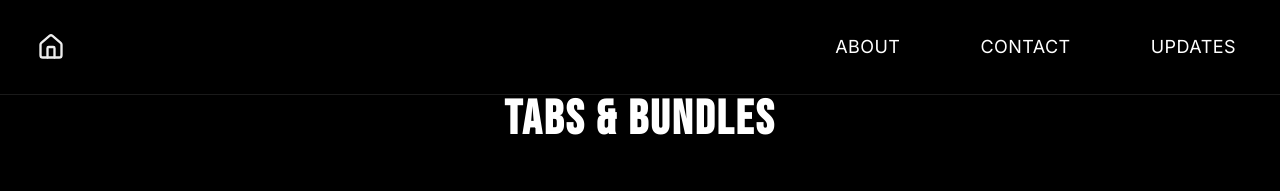
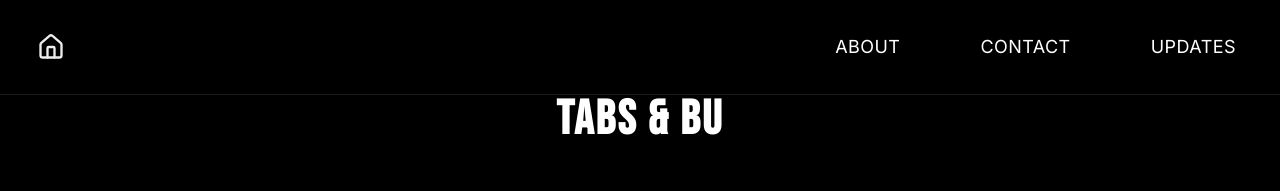
Before and after one commit to valenciomuskiet/valencio-guitar, a Next.js app: page /tabs in a window 1280 px wide. Shown: the top 191 px of the page. Built offline with nearby package versions, Linux system fonts and the light colour scheme.

Commit message:
small change

```diff
--- a/src/app/tabs/page.tsx
+++ b/src/app/tabs/page.tsx
@@ -51,7 +51,7 @@ const TABS: Tab[] = [
 export default function TabsPage() {
   return (
     <main className="min-h-screen bg-black text-white flex flex-col items-center py-24 px-6">
-      <h1 className="text-5xl font-bold mb-12 uppercase">Tabs & Bundles</h1>
+      <h1 className="text-5xl font-bold mb-12 uppercase">Tabs & Bu</h1>
 
       <div className="grid grid-cols-1 md:grid-cols-2 lg:grid-cols-3 gap-10 max-w-6xl w-full">
         {TABS.map((tab) => (
```
